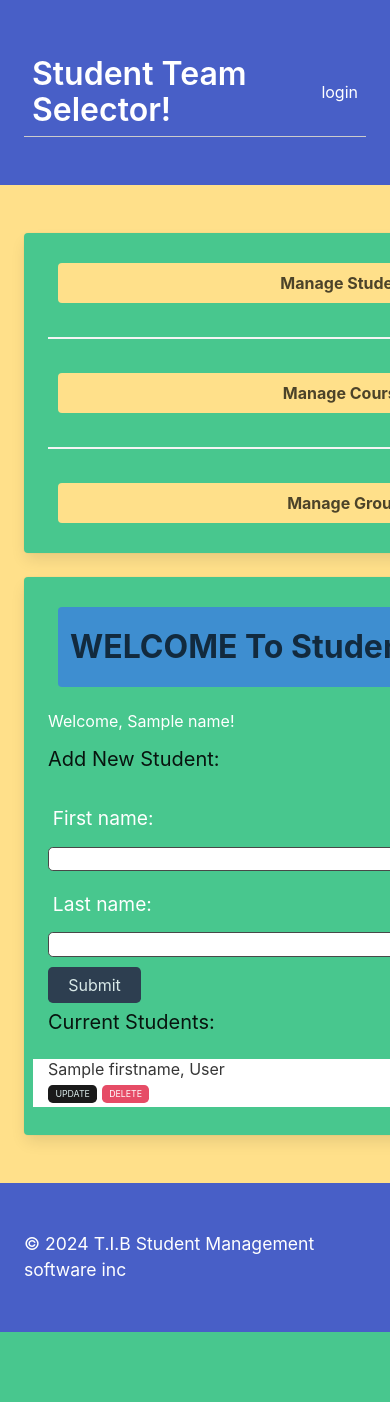
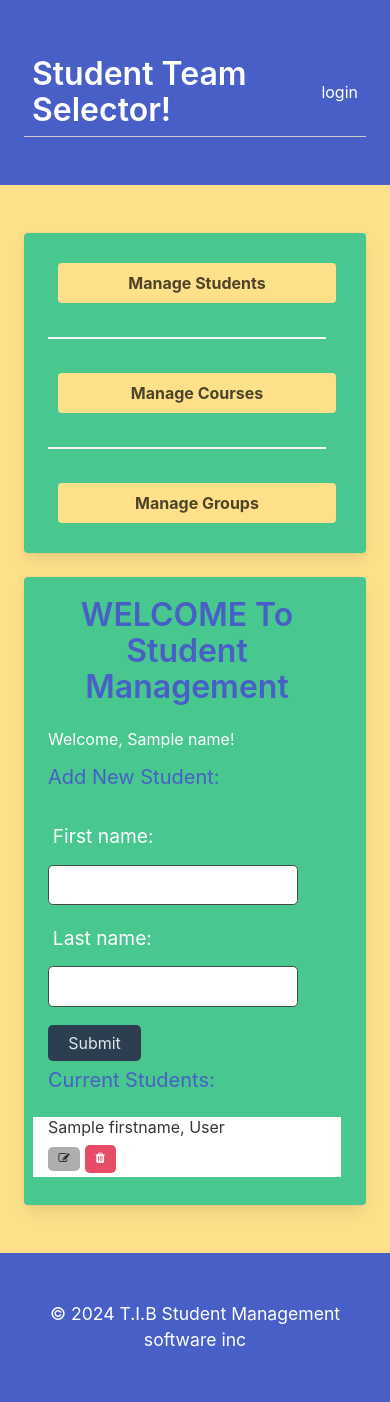
Before and after one commit to TreyLathe/teams_problem_solution, a Node project: template views/student.handlebars in a window 390 px wide; the page is wider, and only the part inside the window is pictured. Before the commit the page ends 1332 px from the top of that part, so only its background shows below. Run offline with Node 20 templates, Linux system fonts and the light colour scheme; the template is opened without the code that fills it: most values are stand-ins (such as "Sample title", 1, 10 or a date in 2020); some libraries are stand-ins or nearby versions.

Commit message:
fixed the issue with mobile display and the link to single course and student and updated the design of the edit and delte buttons

```diff
--- a/public/css/jass.css
+++ b/public/css/jass.css
@@ -993,8 +993,8 @@
 }
 
 .btn.btn-sm {
-    font-size: 0.55rem;
-    padding: 0.2rem 0.4rem;
+    font-size: 0.70rem;
+    padding: 0.3rem 0.6rem;
 }
 
 .btn.btn-lg {
@@ -1141,7 +1141,7 @@
 
 form .form-input {
     width: 100%;
-    padding: 0;
+    padding: 0.5rem;
     color: #1a1a1a;
     background-color: #ffffff;
     margin: 0.625rem 0;
--- a/public/css/style.css
+++ b/public/css/style.css
@@ -55,3 +55,8 @@
 .notification a:not(.button):not(.dropdown-item){
     text-decoration: none;
 }
+
+.btn.btn-sm, .btn{
+
+    margin-top: 0.5rem;
+}
--- a/public/js/addStudent.js
+++ b/public/js/addStudent.js
@@ -37,30 +37,30 @@
   }
 };
 
-const updateFormHandler = async (event) => {
-  event.preventDefault();
+// const updateFormHandler = async (event) => {
+//   event.preventDefault();
 
-    const firstname = document.querySelector('#firstname').value.trim();
-    const lastname = document.querySelector('#lastname').value.trim();
+//     const firstname = document.querySelector('#firstname').value.trim();
+//     const lastname = document.querySelector('#lastname').value.trim();
 
-    if (event.target.hasAttribute('data-id-put') && firstname && lastname) {
-    const id = event.target.getAttribute('data-id-put');
-    const response = await fetch(`/api/students/${id}`, {
-      method: 'PUT',
-      body: JSON.stringify({ firstname, lastname, id}),
-      headers: {
-        'Content-Type': 'application/json',
-      },
-    });
+//     if (event.target.hasAttribute('data-id-put') && firstname && lastname) {
+//     const id = event.target.getAttribute('data-id-put');
+//     const response = await fetch(`/api/students/${id}`, {
+//       method: 'PUT',
+//       body: JSON.stringify({ firstname, lastname, id}),
+//       headers: {
+//         'Content-Type': 'application/json',
+//       },
+//     });
 
-    if (response.ok) {
-      document.location.replace('/students');
-    } else {
-      alert('Failed to update student');
-    }
-  }
+//     if (response.ok) {
+//       document.location.replace('/students');
+//     } else {
+//       alert('Failed to update student');
+//     }
+//   }
 
-};
+// };
 document
   .querySelector('.new-project-form')
   .addEventListener('submit', newFormHandler);
@@ -69,6 +69,6 @@
   .querySelector('.project-list')
   .addEventListener('click', delButtonHandler);
 
-document
-  .querySelector('.project-list')
-  .addEventListener('submit', updateFormHandler);
+// document
+//   .querySelector('.project-list')
+//   .addEventListener('submit', updateFormHandler);
--- a/views/courseId.handlebars
+++ b/views/courseId.handlebars
@@ -7,7 +7,7 @@
 
 <div class="row mt-4">
     <div class="col-md-6">
-        <h3 class="title">Create a New Course:</h3>
+        <h3 class="subtitle is-info has-text-link">Create a New Course:</h3>
 
         <form class="form new-project-form">
             <div class="form-group">
--- a/views/homepage.handlebars
+++ b/views/homepage.handlebars
@@ -1 +1 @@
-<h2>Click the buttons on the left to get result!</h2>
+<h2 class="subtitle is-info has-text-info">Click the buttons on the left to get result!</h2>
--- a/views/layouts/main.handlebars
+++ b/views/layouts/main.handlebars
@@ -54,7 +54,7 @@
   <div class="tile is-parent is-9 is-vertical">
     <div class="tile is-child box notification is-success">
       <!-- Render the sub layout -->
-      <h2 class="title button is-info"> WELCOME To Student Management</h2>
+      <h2 class="title is-info has-text-link has-text-centered"> WELCOME To Student Management</h2>
       <article>
           {{{ body }}}
       </article>
@@ -69,7 +69,7 @@
 <footer>
 <section class="hero is-link">
   <div class="hero-body">
-    <p>&copy 2024 T.I.B Student Management software inc</p>
+    <p class="has-text-centered">&copy; 2024 T.I.B Student Management software inc</p>
   </div>
 </div>
 
--- a/views/student.handlebars
+++ b/views/student.handlebars
@@ -6,7 +6,7 @@
 
 <div class="row mt-4">
     <div class="col-md-4">
-        <h3 class="subtitle">Add New Student:</h3>
+        <h3 class="subtitle is-info has-text-link">Add New Student:</h3>
 
         <form class="form new-project-form">
             <div class="form-group">
@@ -25,17 +25,18 @@
 
     {{#if students.length}}
     <div class="col-md-8 project-list">
-        <h3 class="subtitle">Current Students:</h3>
+        <h3 class="subtitle is-info has-text-link">Current Students:</h3>
 
         {{#each students as |student|}}
         <div class="row mb-2 table is-bordered pb-1">
-            <div class="col-md-10">
+            <div class="col-md-9">
                 <h4><a href="/students/student/{{student.id}}">{{student.firstname}}, {{student.lastname}}</a></h4>
             </div>
-            <div class="col-md-2">
+            <div class="col-md-3">
                 <a href="/students/student/{{student.id}}">
-                <button class="btn btn-sm btn-dark" data-id-put="{{student.id}}">UPDATE</button></a>
-                <button class="btn btn-sm btn-danger" data-id-del="{{student.id}}">DELETE</button>
+                    <button class="btn btn-sm btn-darkgrey" data-id-put="{{student.id}}"><i class="fa fa-edit"></i></button>
+                    <a class="btn btn-sm btn-danger" data-id-del="{{student.id}}"><i class="fa fa-trash"></i></a>
+
             </div>
         </div>
         {{/each}}
--- a/views/studentId.handlebars
+++ b/views/studentId.handlebars
@@ -17,7 +17,7 @@
 
 <div class="row mt-4">
     <div class="col-md-5">
-        <h3 class="subtitle">Add New Student:</h3>
+        <h3 class="subtitle is-info has-text-link">Add New Student:</h3>
 
         <form class="form new-project-form">
             <div class="form-group">
```
Also changed, not shown: views/course.handlebars (+6 -6 lines), views/groups.handlebars (+6 -6 lines).
